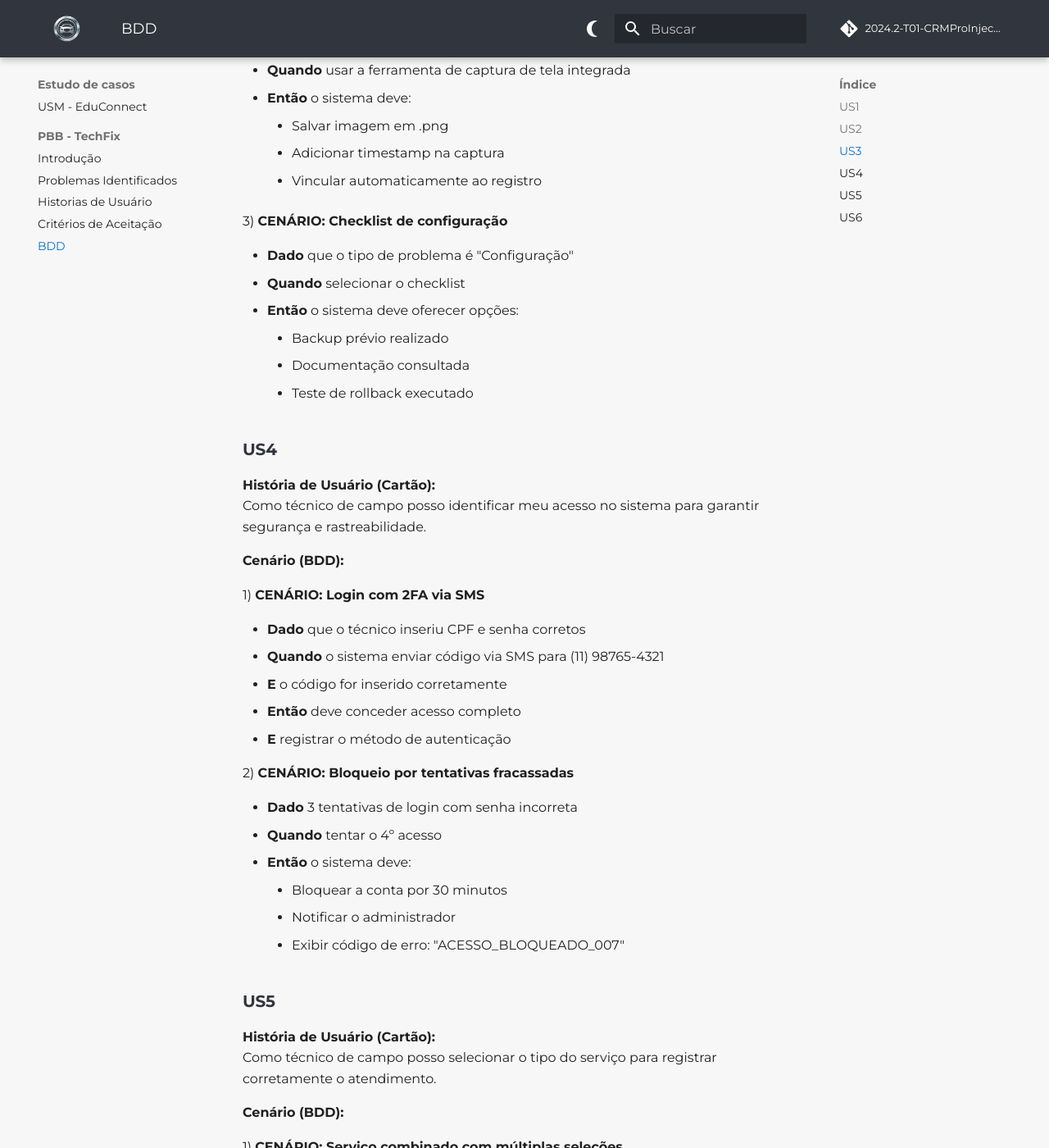
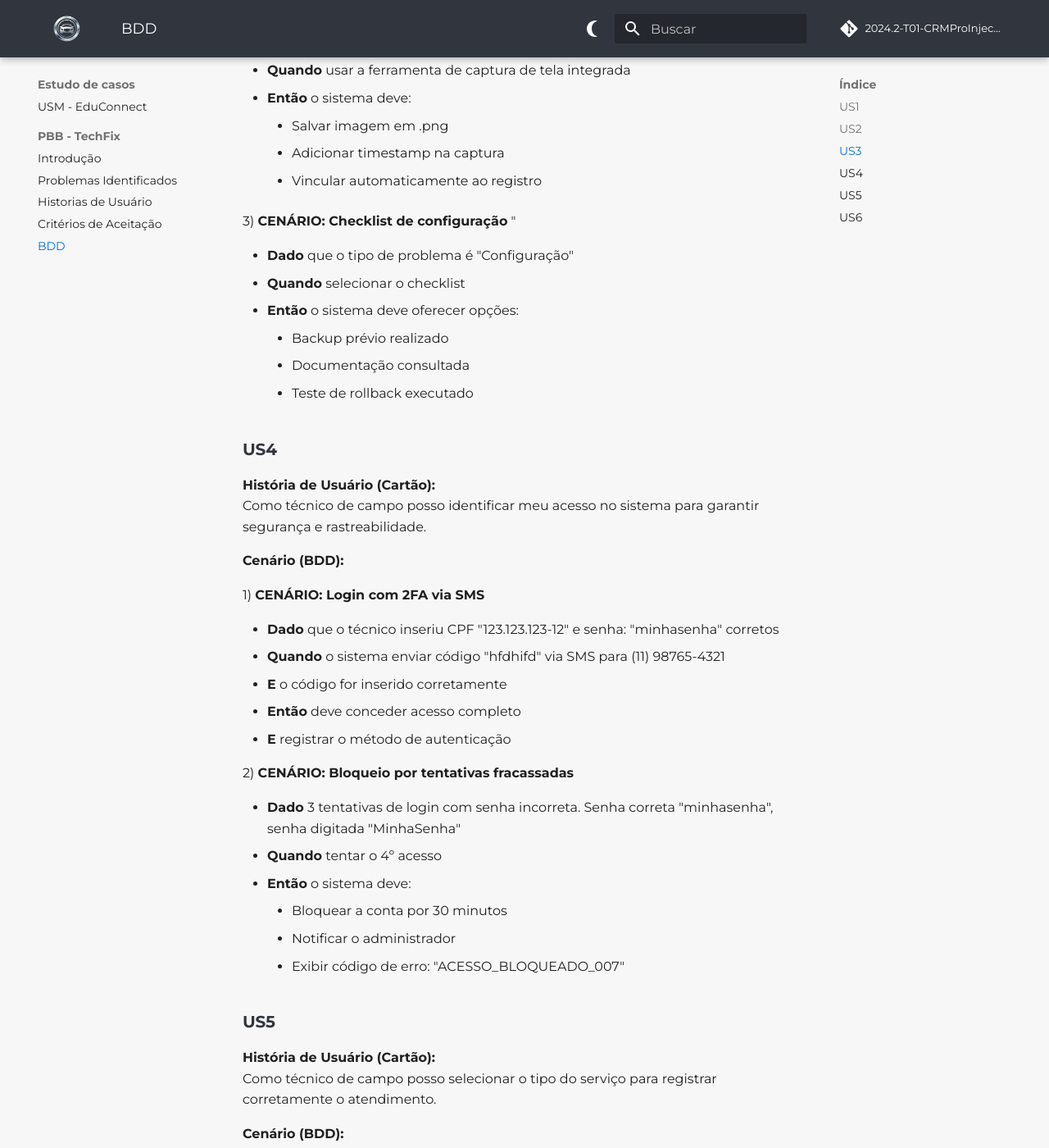
Before and after one commit to mdsreq-fga-unb/2024.2-T01-CRMProInjecao, an MkDocs documentation site: the page built from docs/estudo-de-caso-pbb/bdd.md, in a window 1280 px wide and 1400 px high, scrolled down 2589 px. Shown: the whole window at 82% size. Built offline with MkDocs 1.6.1 and Material for MkDocs 9.7.7, drawn with Linux system fonts in a browser that asks for light colours; comment, search, counter and statistics services are not loaded; the version menu is left out; some of the changed text lies outside the part shown.

Commit message:
docs: update bdd

```diff
--- a/docs/estudo-de-caso-pbb/bdd.md
+++ b/docs/estudo-de-caso-pbb/bdd.md
@@ -90,7 +90,7 @@ Como técnico de campo posso ser capaz de escrever o registro do serviço para m
        - Adicionar timestamp na captura
        - Vincular automaticamente ao registro
 
-3) **CENÁRIO: Checklist de configuração**
+3) **CENÁRIO: Checklist de configuração**  "
 
    - **Dado** que o tipo de problema é "Configuração"
    - **Quando** selecionar o checklist
@@ -108,15 +108,15 @@ Como técnico de campo posso identificar meu acesso no sistema para garantir seg
 
 1) **CENÁRIO: Login com 2FA via SMS**
 
-   - **Dado** que o técnico inseriu CPF e senha corretos
-   - **Quando** o sistema enviar código via SMS para (11) 98765-4321
+   - **Dado** que o técnico inseriu CPF "123.123.123-12" e senha: "minhasenha" corretos
+   - **Quando** o sistema enviar código "hfdhifd" via SMS para (11) 98765-4321
    - **E** o código for inserido corretamente
    - **Então** deve conceder acesso completo
    - **E** registrar o método de autenticação
 
 2) **CENÁRIO: Bloqueio por tentativas fracassadas**
 
-   - **Dado** 3 tentativas de login com senha incorreta
+   - **Dado** 3 tentativas de login com senha incorreta. Senha correta "minhasenha", senha digitada "MinhaSenha"
    - **Quando** tentar o 4º acesso
    - **Então** o sistema deve:
        - Bloquear a conta por 30 minutos
```
Also changed, not shown: other parts of docs/estudo-de-caso-pbb/bdd.md (+2 -2 lines).
